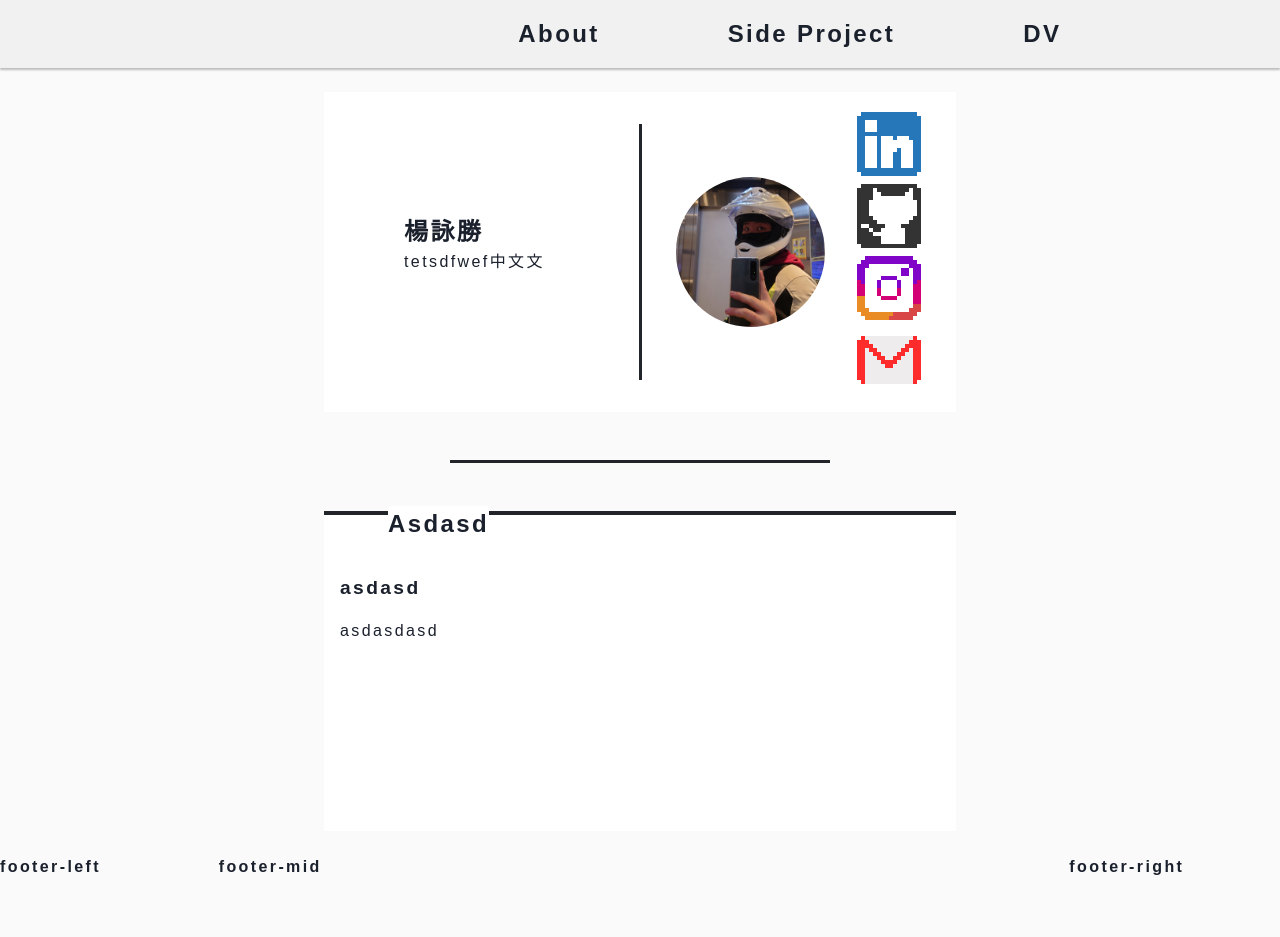
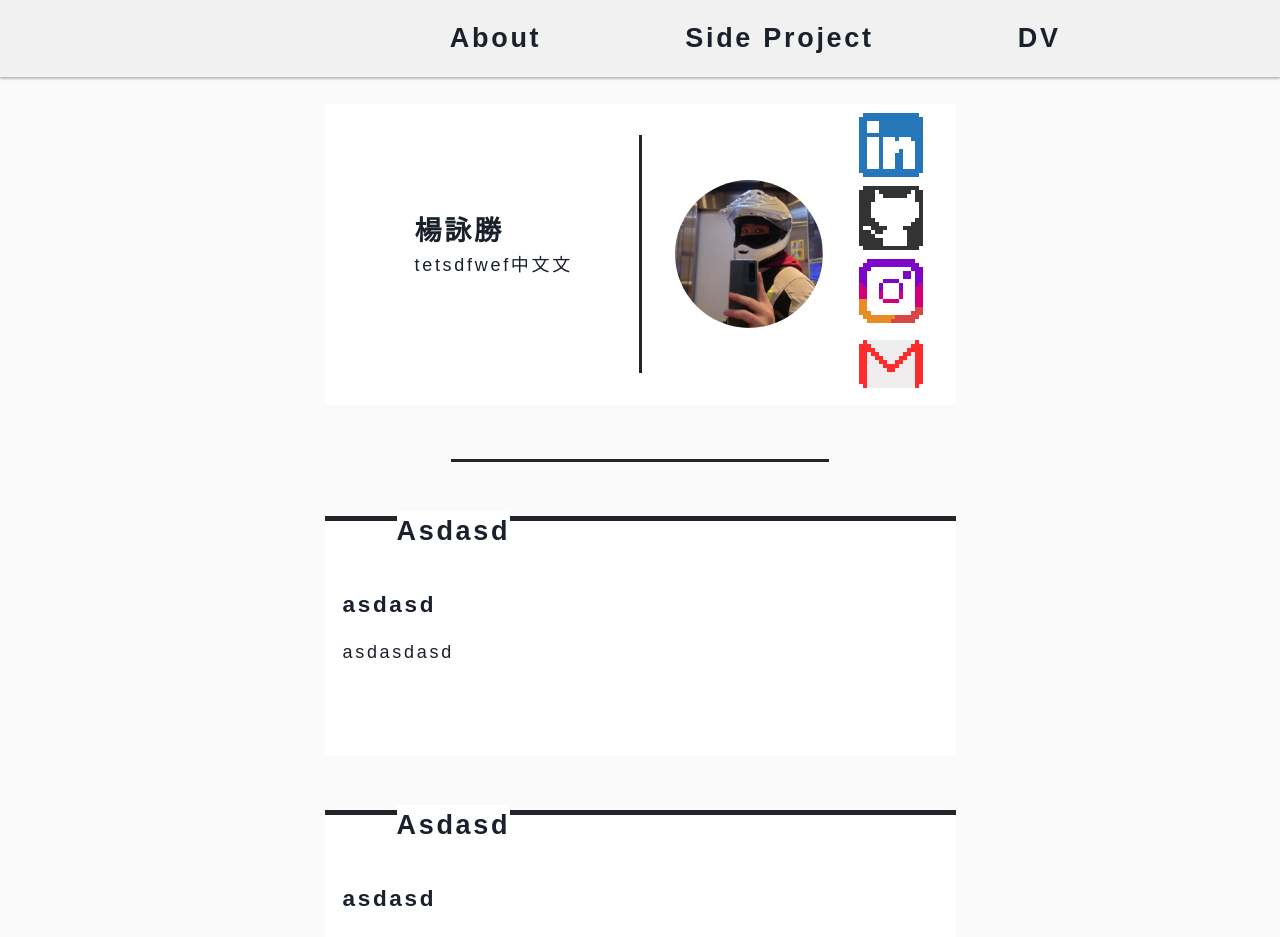
Before and after one commit to sam30606/SelfIntroSite, a React (Create React App) app in the folder app/: page / in a window 1280 px wide. Shown: the top 937 px of the page. Before the commit the page ends 879 px from the top, so only its background shows below. Built offline with nearby package versions, Linux system fonts and the light colour scheme; a web font is replaced by a local one.

Commit message:
[Dev Fix] Font size

```diff
--- a/app/src/assets/wrapper/HorizontalBoxStyle.js
+++ b/app/src/assets/wrapper/HorizontalBoxStyle.js
@@ -6,7 +6,7 @@ const HorizontalBoxStyle = styled.div`
     border-top: solid;
     border-width: 0.3rem;
     border-color: #212529;
-    min-height: 40vh;
+    min-height: 30vh;
     .title {
       display: inline-block;
       background-color: #ffffff;
@@ -20,7 +20,7 @@ const HorizontalBoxStyle = styled.div`
       word-break: break-all;
       overflow: hidden;
       .sub {
-        font-size: 1.2rem;
+        font-size: 1.25rem;
         padding-bottom: 1rem;
       }
       p {
--- a/app/src/assets/wrapper/VerticalBoxStyle.js
+++ b/app/src/assets/wrapper/VerticalBoxStyle.js
@@ -4,7 +4,7 @@ const VerticalBoxStyle = styled.div`
   .verticalBox {
     display: flex;
     flex-direction: row;
-    min-height: 40vh;
+    min-height: 30vh;
     margin: auto;
     background-color: #ffffff;
     .verticalBox-left {
--- a/app/src/index.scss
+++ b/app/src/index.scss
@@ -4,6 +4,7 @@
   box-sizing: border-box;
   margin: 0;
   padding: 0;
+  font-size: 18px;
 }
 body {
   color: #1a202c;
--- a/app/src/pages/AboutPage.js
+++ b/app/src/pages/AboutPage.js
@@ -11,6 +11,8 @@ const AboutPage = () => {
           <VerticalBox></VerticalBox>
           <div className="hl"></div>
           <HorizontalBox></HorizontalBox>
+          <HorizontalBox></HorizontalBox>
+          <HorizontalBox></HorizontalBox>
         </div>
         <div className="main-right"></div>
       </main>
```
